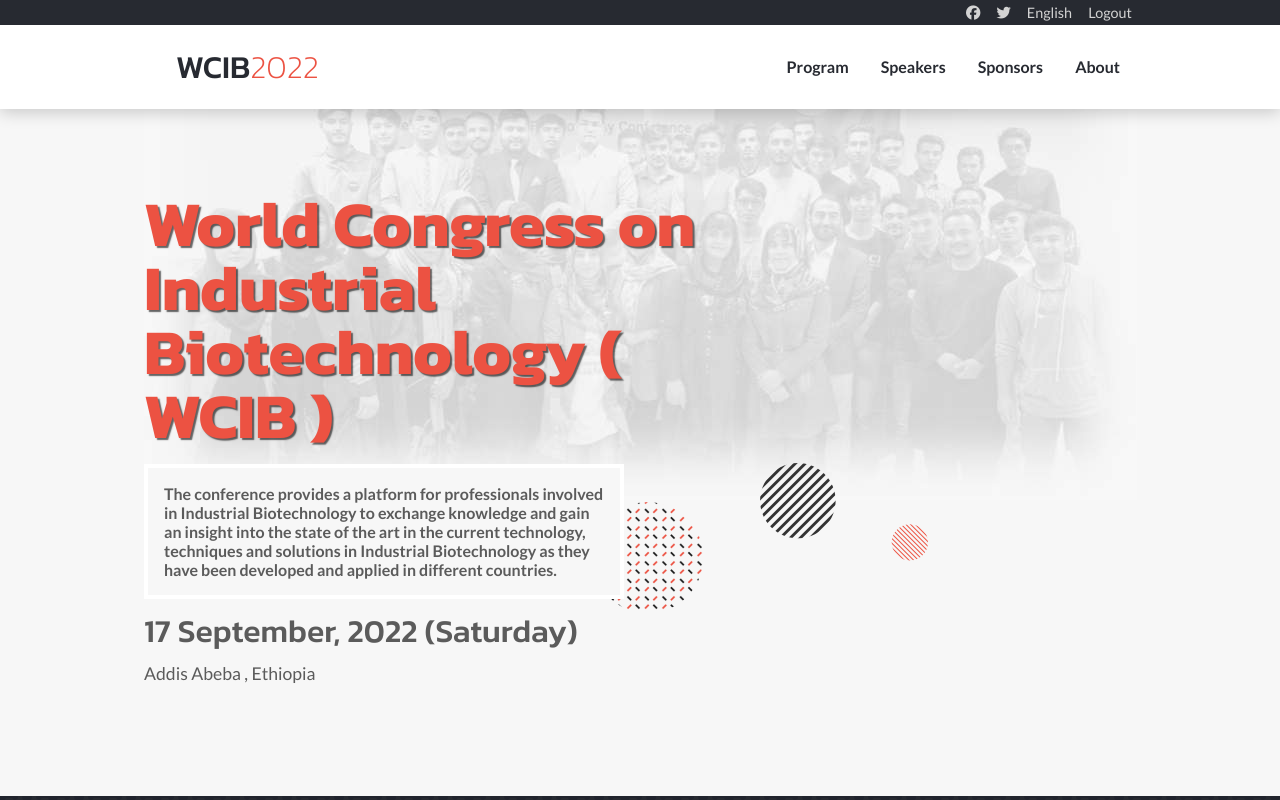
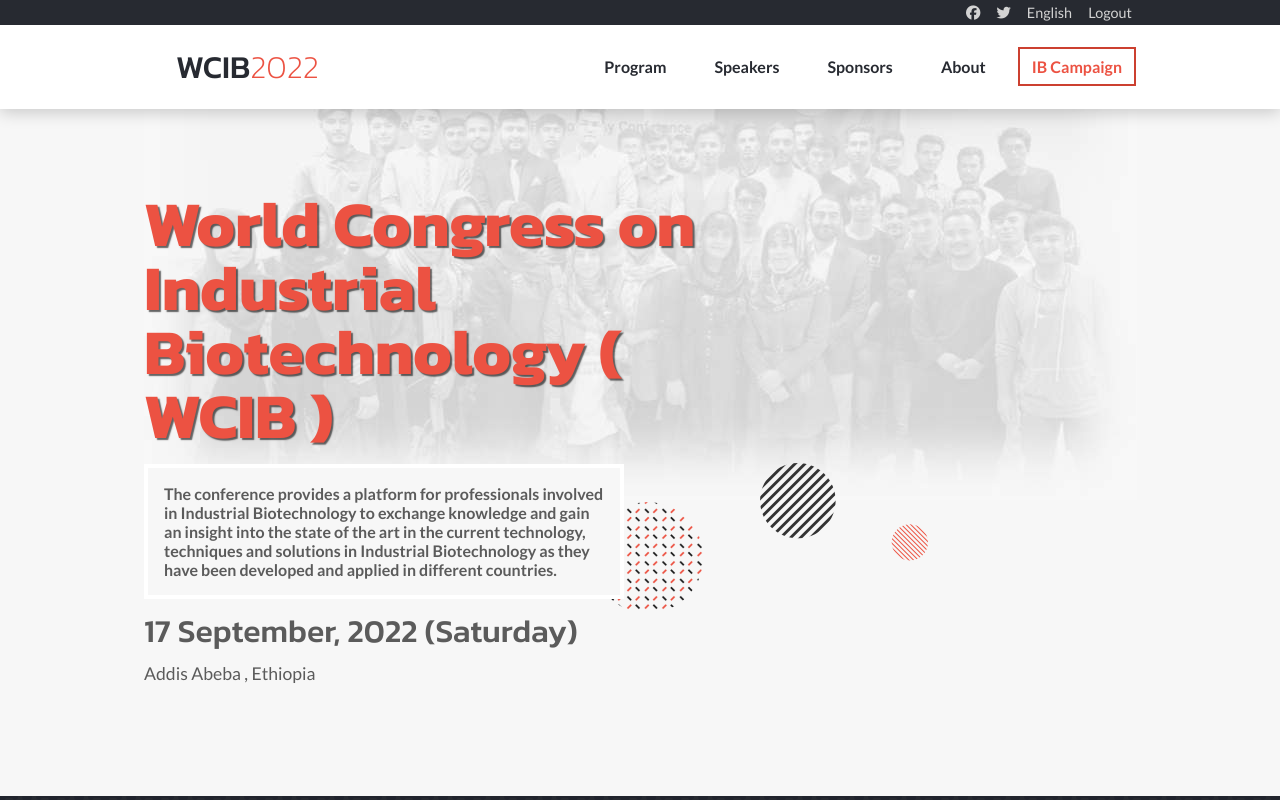
Before and after one commit to Zelalem1222/Conference-Page, a plain HTML site: page index.html in a window 1280 px wide. Shown: the top 800 px of the page. Drawn offline with Linux system fonts and the light colour scheme; files whose address does not match are found by name.

Commit message:
update the website

```diff
--- a/index.html
+++ b/index.html
@@ -28,6 +28,7 @@
             <li> <a href="#speakers">Speakers</a></li>
             <li><a href="#sponsors">Sponsors</a></li>
             <li><a href="./about.html">About</a></li>
+            <li class="ib-campaign-list"><a href="#" class="ib-campaign">IB Campaign</a></li>
           </ul>
 
         </nav>
--- a/styles.css
+++ b/styles.css
@@ -678,6 +678,7 @@ footer .branding {
 
   #nav-bar #menu .menu-list {
     display: flex;
+    gap: 1rem;
     list-style: none;
   }
 
@@ -695,8 +696,18 @@ footer .branding {
     transition: color 300ms;
   }
 
+  #nav-bar #menu .menu-list .ib-campaign-list {
+    align-self: center;
+  }
+
   #nav-bar #menu a.home-link {
     display: none;
+  }
+
+  #nav-bar #menu a.ib-campaign {
+    border: 2px solid var(--secondary-dark);
+    color: var(--secondary);
+    padding: 0.5rem 0.75rem;
   }
 
   #nav-bar #menu a:hover {
```
Also changed, not shown: about.html (+1 -0 lines), 1 other file.
